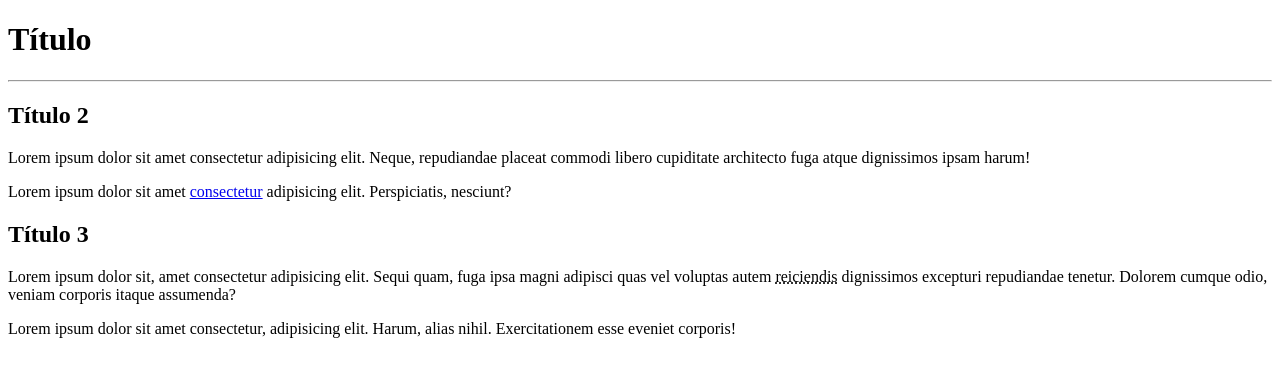
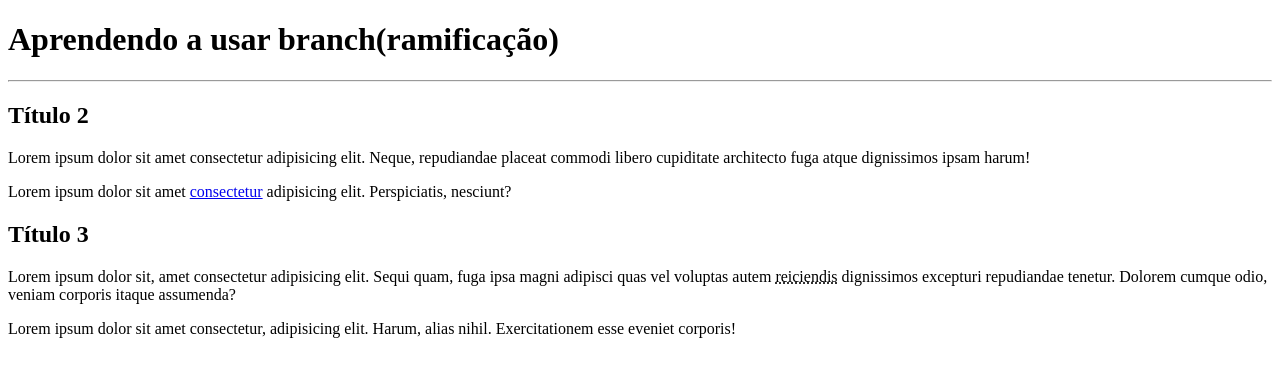
Before and after one commit to klucasnunes/Apredendo-branch, a plain HTML site: page index.html in a window 1280 px wide. Drawn offline with Linux system fonts and the light colour scheme.

Commit message:
Update index.html

```diff
--- a/index.html
+++ b/index.html
@@ -7,7 +7,7 @@
     <title>Document</title>
 </head>
 <body>
-    <h1>Título</h1>
+    <h1>Aprendendo a usar branch(ramificação)</h1>
     <hr>
     <h2> Título 2</h2>
         <p>Lorem ipsum dolor sit amet consectetur adipisicing elit. Neque, repudiandae placeat commodi libero cupiditate architecto fuga atque dignissimos ipsam harum!</p>
```
